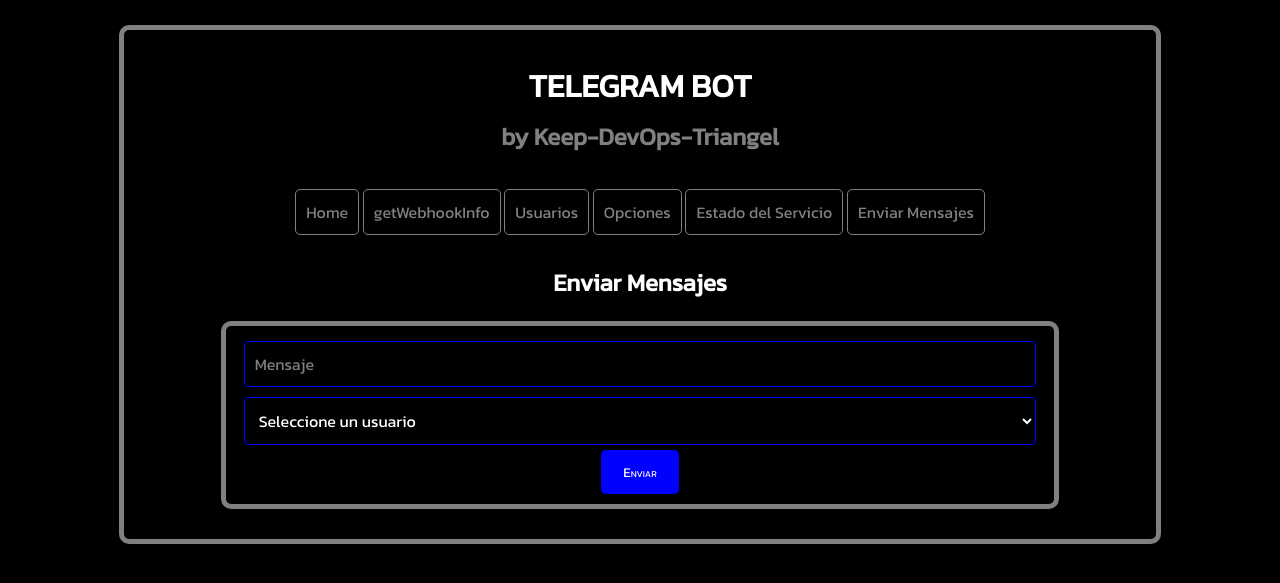
After one commit to RafaTorices/bot-telegram-python, a Flask app: template src/application/templates/enviar_mensajes.html in a window 1280 px wide. The commit adds this page. Shown: the top 583 px of the page. Run offline with Flask 3, Linux system fonts and the light colour scheme; the template is opened without the code that fills it, so the values that code supplies are empty; parts of the project's set-up code (start-up, migrations or seed data) failed here and were passed over.

Commit message:
enviar mensajes ok

```diff
--- a/src/app.py
+++ b/src/app.py
@@ -2,7 +2,7 @@ from dotenv import load_dotenv
 from flask import Flask, request, render_template, url_for
 from application.web import webhook, getWebhookInfo, listado_usuarios, \
     estado_servicio, activar_desactivar_usuario, \
-    listado_opciones, editar_opcion
+    listado_opciones, editar_opcion, enviar_mensajes
 
 load_dotenv()
 
@@ -58,6 +58,10 @@ def activar_desactivar_usuario_():
 def estado_servicio_():
     return estado_servicio()
 
+@app.route('/enviar_mensajes', methods=['POST', 'GET'])
+def enviar_mensajes_():
+    return enviar_mensajes()
+
 
 if __name__ == "__main__":
     with app.test_request_context():
@@ -68,4 +72,5 @@ if __name__ == "__main__":
         estadoservicio = url_for('estado_servicio_')
         activardesactivarusuario = url_for('activar_desactivar_usuario_')
         listadoopciones = url_for('listado_opciones_')
+        enviarmensajes = url_for('enviar_mensajes_')
     app.run()
--- a/src/application/static/css/styles.css
+++ b/src/application/static/css/styles.css
@@ -46,17 +46,32 @@ button:active {
     border-color: #2980b9;
 }
 
-input {
+select {
     padding: 10px;
     background-color: black;
     color: white;
-    width: 100%;
+    width: 98%;
     box-sizing: border-box;
     border: 1px solid blue;
     border-radius: 4px;
     font-size: 1rem;
     transition: border-color 0.3s;
     font-family: Kanit-Regular;
+    margin: 5px;
+}
+
+input {
+    padding: 10px;
+    background-color: black;
+    color: white;
+    width: 98%;
+    box-sizing: border-box;
+    border: 1px solid blue;
+    border-radius: 4px;
+    font-size: 1rem;
+    transition: border-color 0.3s;
+    font-family: Kanit-Regular;
+    margin: 5px;
 }
 
 input:disabled {
--- /dev/null
+++ b/src/application/templates/enviar_mensajes.html
@@ -0,0 +1,19 @@
+{% extends "home.html" %}
+{% block content %}
+<h2>Enviar Mensajes</h2>
+<form action="{{ url_for('enviar_mensajes_') }}" method="post">
+  <div class="inputs">
+    <input type="text" name="mensaje" placeholder="Mensaje" required>
+    <select name="chatId" required>
+      <option value="">Seleccione un usuario</option>
+      {% for usuario in usuarios %}
+      <option value="{{ usuario[1] }}">{{ usuario[2] }}</option>
+      {% endfor %}
+    </select>
+    <button type="submit">Enviar</button>
+  </div>
+</form>
+{% if mensaje %}
+<div style="color: gold;">{{ mensaje }}</div>
+{% endif %}
+{% endblock %}
--- a/src/application/templates/home.html
+++ b/src/application/templates/home.html
@@ -26,6 +26,7 @@
         <li><a href="{{ url_for('listado_usuarios_') }}">Usuarios</a></li>
         <li><a href="{{ url_for('listado_opciones_') }}">Opciones</a></li>
         <li><a href="{{ url_for('estado_servicio_') }}">Estado del Servicio</a></li>
+        <li><a href="{{ url_for('enviar_mensajes_') }}">Enviar Mensajes</a></li>
       </ul>
     </nav>
     <p>
```
Also changed, not shown: src/application/web.py (+16 -0 lines).
